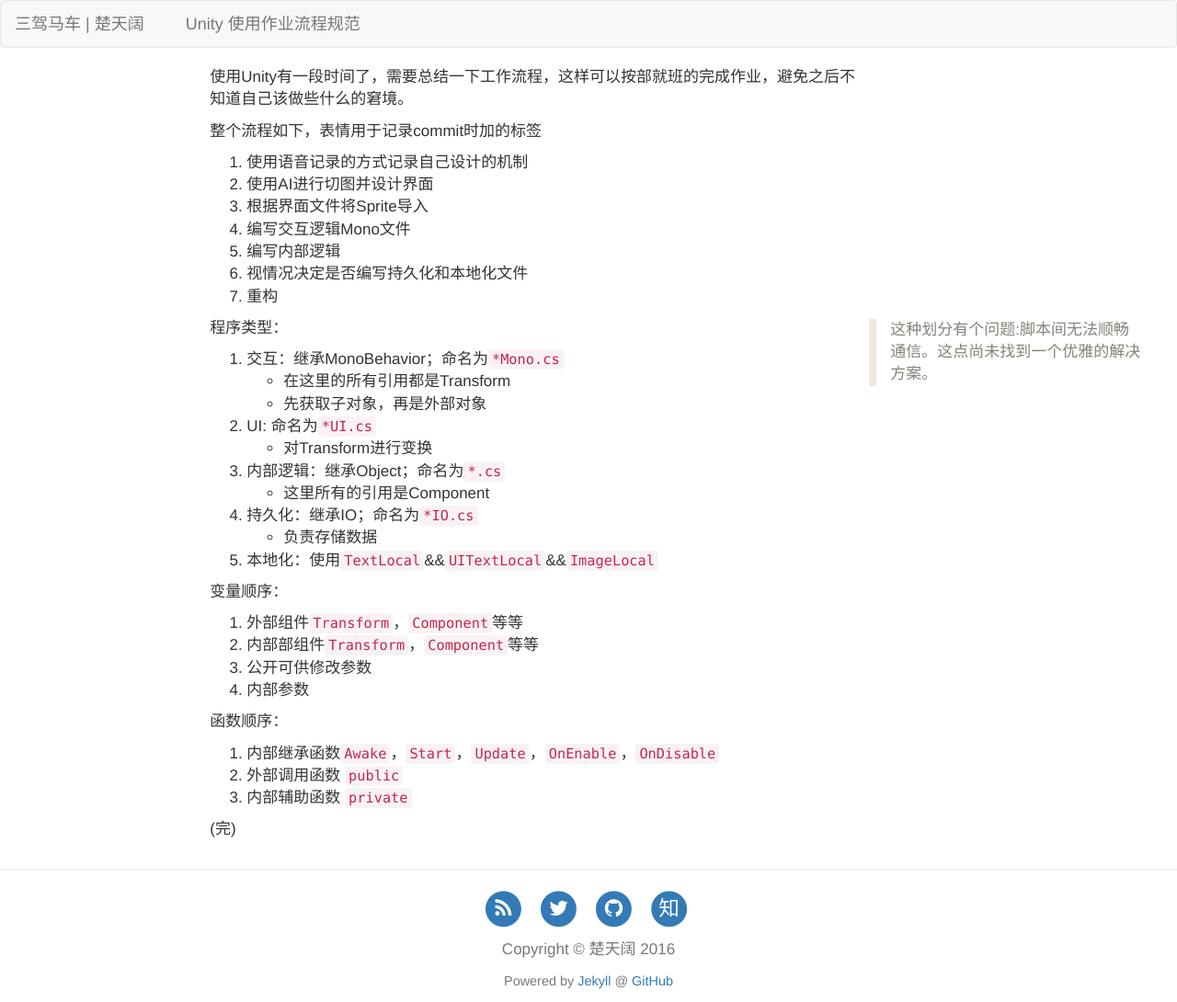
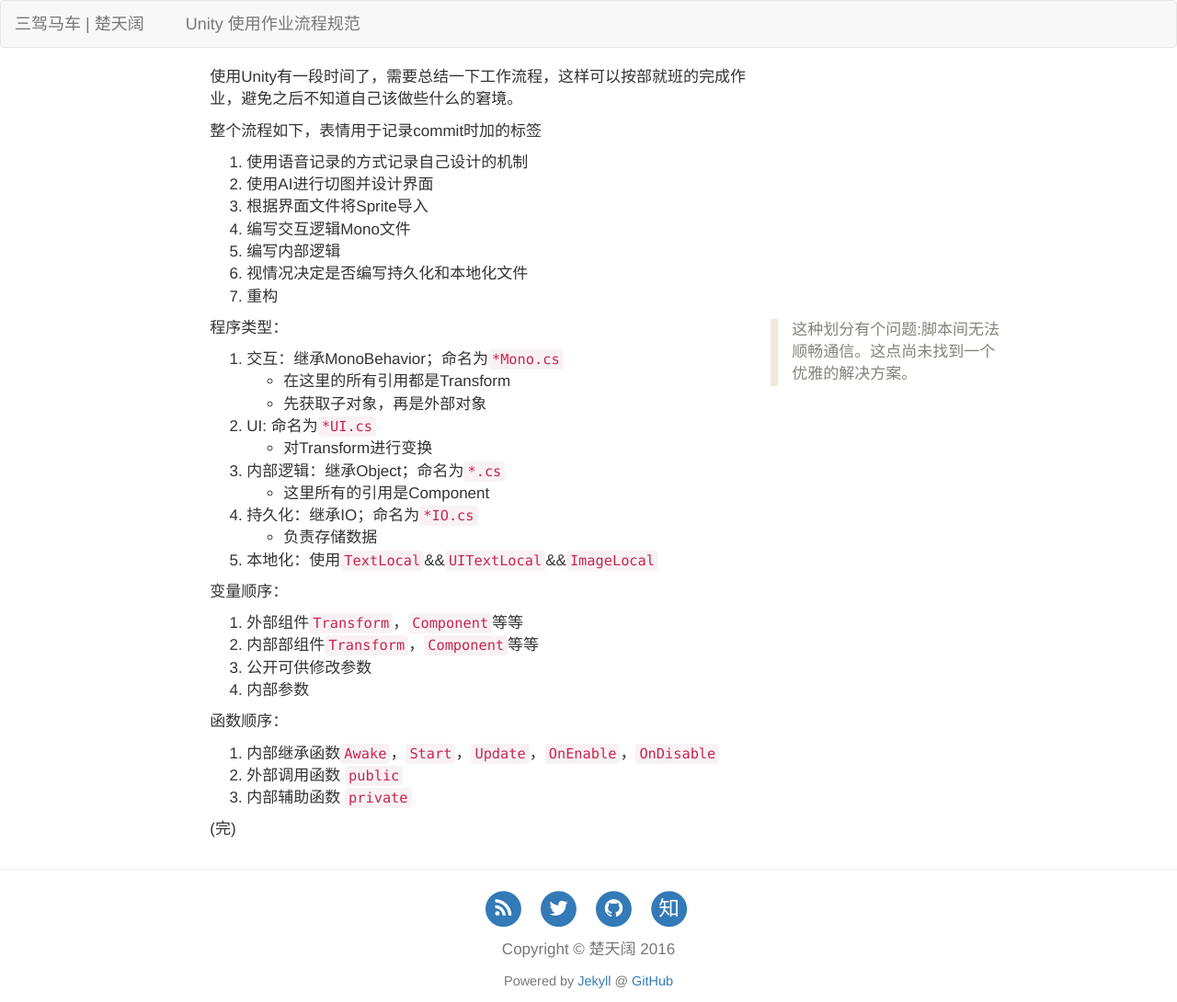
Before and after one commit to guoyu07/blog.tkchu.me, a Jekyll site: the page built from _posts/2016-10-23-unity-workflow.md, in a window 1280 px wide. Shown: the whole page at 92% size. Built offline with Jekyll 4.4.1, drawn with Linux system fonts in a browser that asks for light colours; nearby versions of some CDN libraries.

Commit message:
修改在大屏下的显示

```diff
--- a/_layouts/post.html
+++ b/_layouts/post.html
@@ -25,7 +25,7 @@
 
   <article class="container-fluid">
     <div class="row">
-      <div id="content" class="col-md-7 col-md-offset-2">
+      <div id="content" class="col-md-6 col-md-offset-2 col-lg-6 col-lg-offset-2">
         {{content}}
         <p>(完)</p>
       </div>
```
